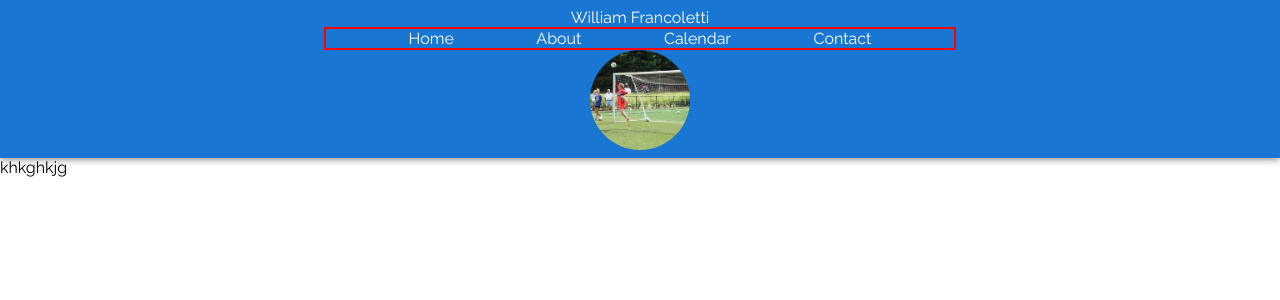
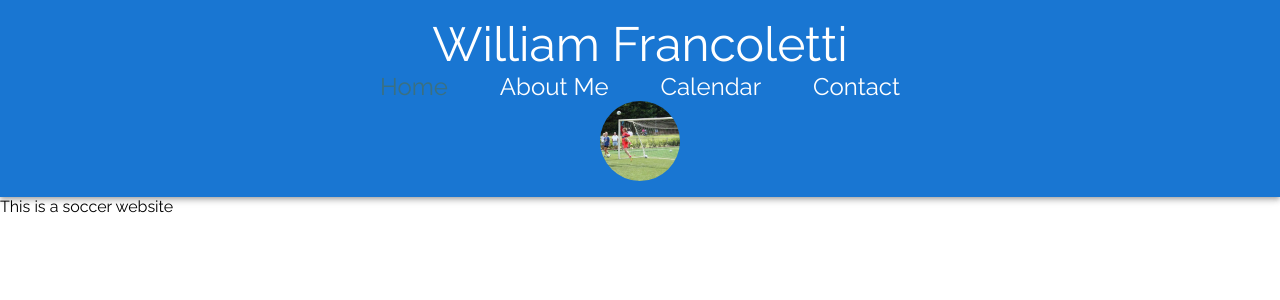
Before and after one commit to Briffon/WilliamF, a Next.js app: page / in a window 1280 px wide. Shown: the top 300 px of the page. Built offline with nearby package versions, Linux system fonts and the light colour scheme.

Commit message:
added active tag for nav

```diff
--- a/components/nav/index.js
+++ b/components/nav/index.js
@@ -1,16 +1,19 @@
 import React from 'react'
 import AppBar from '@mui/material/AppBar';
+import { useRouter } from 'next/router';
 
 function Nav() {
+
+    const router = useRouter();
     return (
         <AppBar position="static" color="primary" enableColorOnDark>
+            {console.log(router.pathname)}
             <h1>William Francoletti</h1>
-
             <ul>
-                <li>Home</li>
-                <li>About</li>
-                <li>Calendar</li>
-                <li>Contact</li>
+                <li><a className={router.pathname == "/" ? "active" : ""} href="/">Home</a></li>
+                <li><a className={router.pathname == "/About" ? "active" : ""} href="/About">About Me</a></li>
+                <li><a className={router.pathname == "/Calendar" ? "active" : ""} href="/Calendar">Calendar</a></li>
+                <li><a className={router.pathname == "/Contact" ? "active" : ""} href="/Contact">Contact</a></li>
             </ul>
 
             <img src='/assets/willy.jpeg' alt="William Francoletti" />
--- a/pages/index.js
+++ b/pages/index.js
@@ -2,7 +2,7 @@
 export default function Home() {
   return (
     <div>
-      khkghkjg
+      This is a soccer website
     </div>
   )
 }
--- a/styles/main.scss
+++ b/styles/main.scss
@@ -6,3 +6,7 @@
 body{
     font-family: "Raleway", sans-serif;
 }
+
+h1{
+    font-size: 48px;
+}
--- a/styles/nav.scss
+++ b/styles/nav.scss
@@ -4,20 +4,27 @@
     flex-direction: row;
     justify-content: space-between;
     align-items: center;
-    padding: .5rem;
+    padding: 1rem;
 
     img{
-        width: 100px;
-        height: 100px;
+        width: 80px;
+        height: 80px;
         border-radius:50%;
     }
 
     ul{
-        border: 2px solid red;
         width: 50%;
         display: flex;
         flex-direction: row;
         justify-content: space-evenly;
 
     }
+
+    li{
+        font-size: 24px;
+    }
 }
+
+.active{
+     color: #3B7080;
+}
--- a/styles/variables.scss
+++ b/styles/variables.scss
@@ -1 +1 @@
-$nav:#1F1F1F;
+$nav:#221D23;
```
Also changed, not shown: pages/About.js (added, +11 -0 lines), pages/Calendar.js (added, +11 -0 lines), pages/Contact.js (added, +11 -0 lines).
